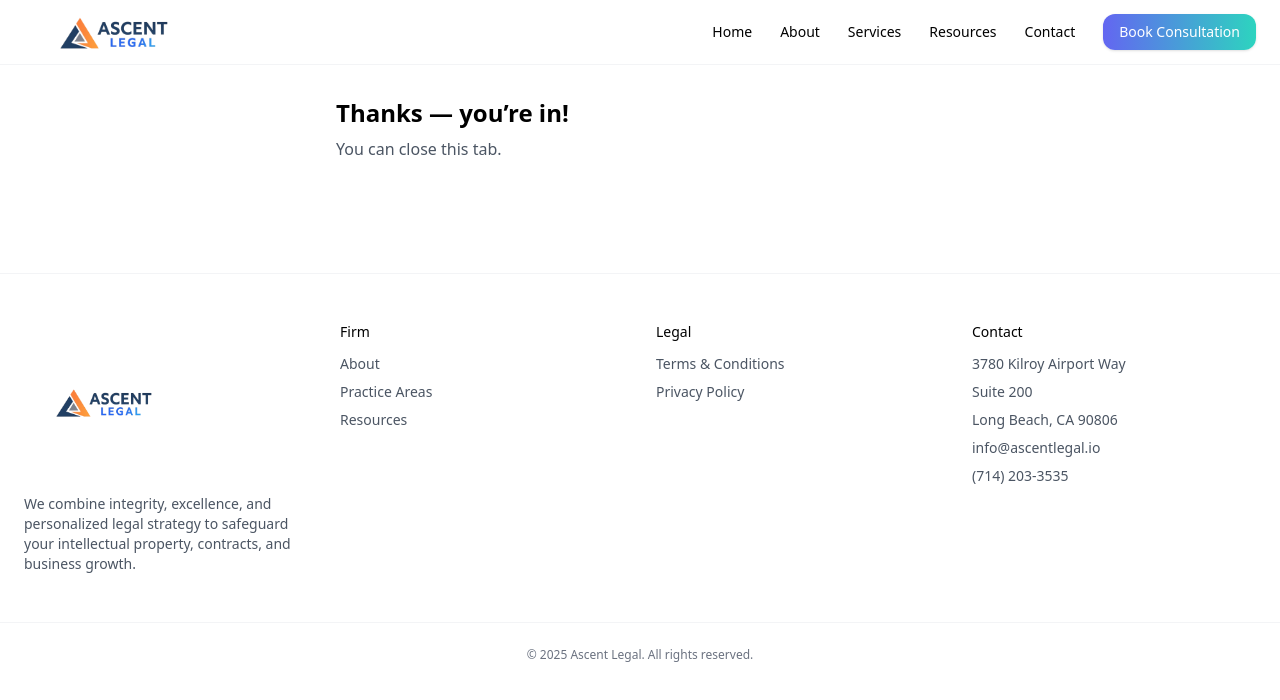
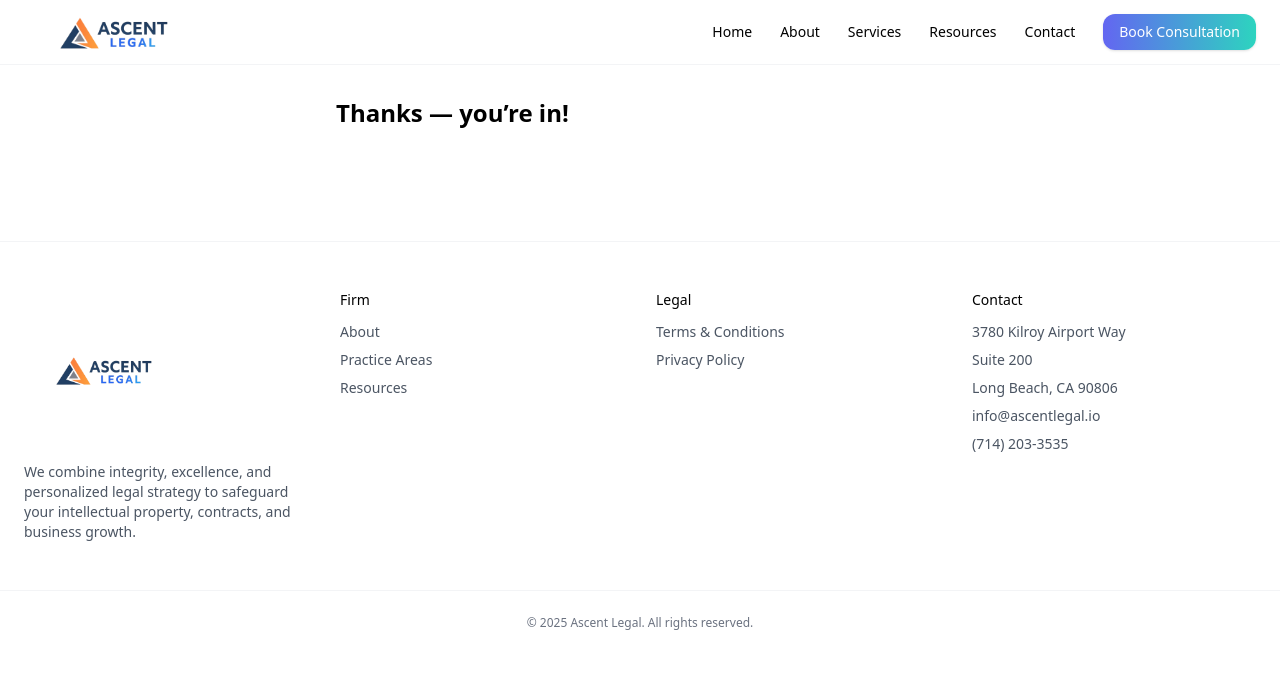
Before and after one commit to ajdreams17/Ascentlegal, a Next.js app: page /thanks in a window 1280 px wide. Shown: the top 700 px of the page. Built offline with nearby package versions, Linux system fonts and the light colour scheme; no server answers.

Commit message:
Update page.jsx

```diff
--- a/app/thanks/page.jsx
+++ b/app/thanks/page.jsx
@@ -9,7 +9,6 @@ export default function ThanksPage() {
   return (
     <main className="mx-auto max-w-2xl p-8">
       <h1 className="text-2xl font-semibold">Thanks — you’re in!</h1>
-      <p className="mt-2 text-gray-600">You can close this tab.</p>
     </main>
   );
 }
```
